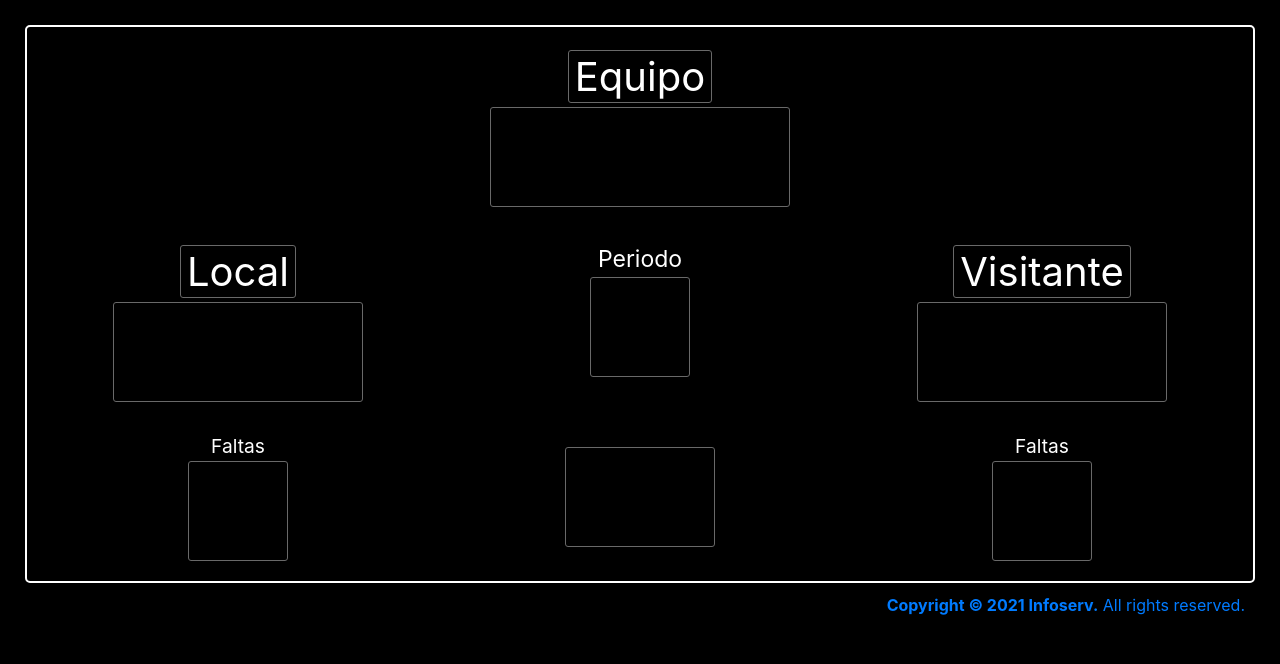
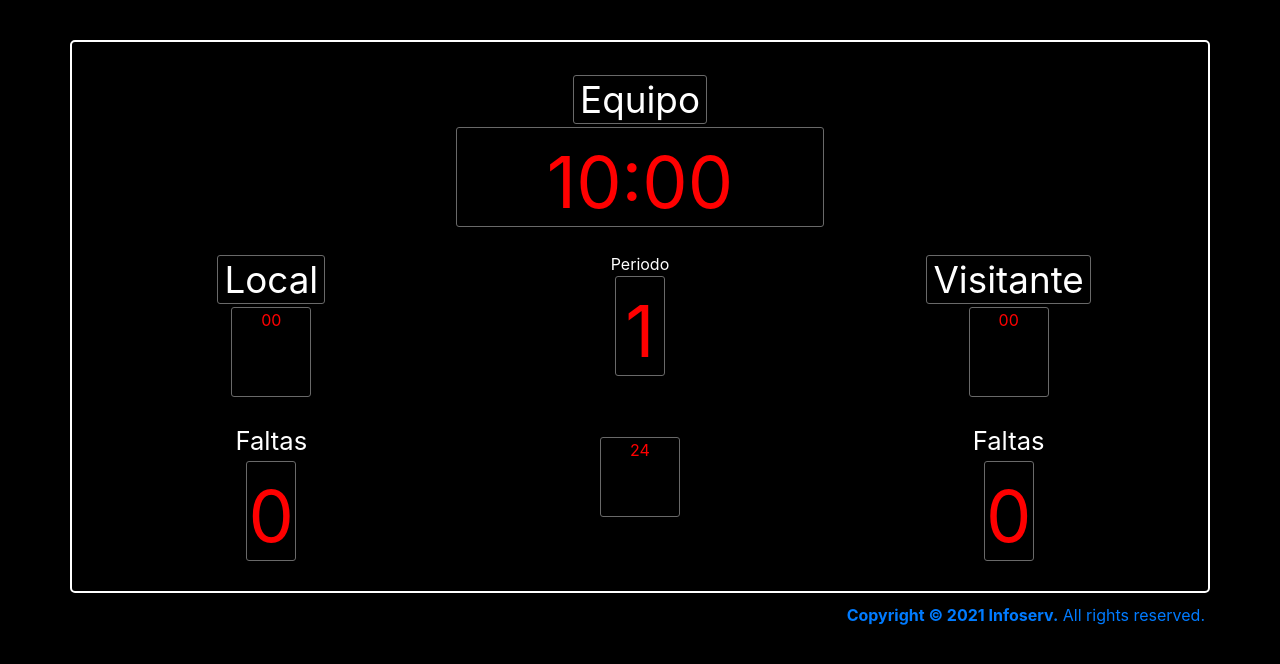
Before and after one commit to enzoM97/marcador, a Next.js app: page / in a window 1280 px wide. Shown: the top 664 px of the page. Built offline with nearby package versions, Linux system fonts and the light colour scheme.

Commit message:
layout improvement

```diff
--- a/components/Clock.jsx
+++ b/components/Clock.jsx
@@ -1,9 +1,16 @@
 import React from 'react'
+
+import { Row, Col } from 'react-bootstrap'
 
 const Clock = () => {
   return (
-    <div id="clock">
-    </div>
+    <Row>
+      <Col xs={8} sm={6} md={4} id="clock">
+        <span className="min">10</span>
+        <span className="colon">:</span>
+        <span className="sec">00</span>
+      </Col>
+    </Row>
   )
 }
 
--- a/components/Fouls.jsx
+++ b/components/Fouls.jsx
@@ -2,7 +2,7 @@ import React from 'react'
 
 const Fouls = () => {
   return (
-    <div className="fouls-input"></div>
+    <div className="fouls-input">0</div>
   )
 }
 
--- a/components/Main.jsx
+++ b/components/Main.jsx
@@ -9,8 +9,7 @@ import { Container, Row, Col } from 'react-bootstrap'
 
 const Main = () => {
   return (
-    <div id="main">
-      <Container fluid>
+    <Container id="main">
       <Row id="firstRow">
         <Col id="teamAndClock">
           <span className="input" role="textbox" contentEditable>Equipo</span>
@@ -18,34 +17,33 @@ const Main = () => {
         </Col>
       </Row>
       <Row id="secondRow">
-          <Col className="home">
+        <Col xs={4} className="home">
           <span className="input" role="textbox" contentEditable>Local</span>
           <Score />
         </Col>
-          <Col className="quarter">
+        <Col xs={4} className="quarter">
           <span className="quarter">Periodo</span>
           <Quarter />
         </Col>
-          <Col className="guest">
+        <Col xs={4} className="guest">
           <span className="input" role="textbox" contentEditable>Visitante</span>
           <Score />
         </Col>
       </Row>
       <Row id="thirdRow">
-          <Col className="fouls-home">
+        <Col xs={4} className="fouls-home">
           <span className="fouls-text">Faltas</span>
           <Fouls />
         </Col>
-          <Col className="shot-clock">
+        <Col xs={4} className="shot-clock">
           <ShotClock />
         </Col>
-          <Col className="fouls-guest">
+        <Col xs={4} className="fouls-guest">
           <span className="fouls-text">Faltas</span>
           <Fouls />
         </Col>
       </Row>
     </Container>
-    </div>
   )
 }
 
--- a/components/Quarter.jsx
+++ b/components/Quarter.jsx
@@ -2,7 +2,7 @@ import React from 'react'
 
 const Quarter = () => {
   return (
-    <div className="quarter-input"></div>
+    <div className="quarter-input">1</div>
   )
 }
 
--- a/components/Score.jsx
+++ b/components/Score.jsx
@@ -2,7 +2,7 @@ import React from 'react'
 
 const Score = () => {
   return (
-    <div className="score"></div>
+    <div className="score">00</div>
   )
 }
 
--- a/components/ShotClock.jsx
+++ b/components/ShotClock.jsx
@@ -2,7 +2,7 @@ import React from 'react'
 
 const ShotClock = () => {
   return (
-    <div id="shotClock"></div>
+    <div id="shotClock">24</div>
   )
 }
 
--- a/styles/globals.css
+++ b/styles/globals.css
@@ -17,20 +17,18 @@ a {
 }
 
 #__next {
-  width: 100%;
   background-color: #000;
-  color: #fff;
-  padding: 25px;
 }
+
 #main {
-  width: 100%;
-  height: 100%;
   border: 2px solid #fff;
   border-radius: 5px;
   background-color: #000;
-  margin: auto;
+  color: #fff;
+  margin-top: 40px;
+  padding: 30px;
 }
-#teamAndClock {
+#teamAndClock, .home, .quarter, .guest, .fouls-home, #shotClock, .fouls-guest {
   text-align: center;
 }
 .input, .textarea {
@@ -46,22 +44,28 @@ a {
   border: 1px solid rgb(105, 105, 105);
   border-radius: 3px;
 }
-.home, .guest {
+#clock span {
+  font-size: 4.5em;
+}
+#secondRow {
+  margin-top: 25px;
+}
+#thirdRow {
+  margin-top: 25px;
+}
+/*.home, .guest {
   margin-top: 15px;
 }
 .quarter {
   font-size: 1.0em;
   margin-top: 20px;
-}
-.home, .guest, .quarter {
-  text-align: center;
-}
-#firstRow .col {
+}*/
+/*#firstRow .col {
   padding: 10px;
 }
 #secondRow .col {
   padding: 10px;
-}
+}*/
 .score {
   height: 90px;
   width: 80px;
@@ -69,24 +73,16 @@ a {
   border: 1px solid rgb(105, 105, 105);
   border-radius: 3px;
 }
-#thirdRow {
-  margin-top: 10px;
-}
-#thirdRow .col {
-  padding: 10px;
-}
 .fouls-input, .quarter-input {
   margin: auto;
   border: 1px solid rgb(105, 105, 105);
   border-radius: 3px;
   width: 50px;
   height: 100px;
-}
-.fouls-home, .fouls-guest {
-  text-align: center;
+  font-size: 4.5em;
 }
 .fouls-text {
-  font-size: 1.2em;
+  font-size: 1.6em;
 }
 #shotClock {
   margin: auto;
@@ -96,14 +92,24 @@ a {
   width: 80px;
   height: 80px;
 }
-/*
- * footer
- */
+#clock, #shotClock, .fouls-input, .quarter-input, .score {
+  color: red;
+}
 #footer {
-  padding: 10px;
+  background-color: #000;
+  padding: 10px 75px 10px 50px;
   text-align: right;
 }
+
 @media (min-width: 576px) {
+  .input, .textarea {
+    border: 1px solid rgb(105, 105, 105);
+    border-radius: 3px;
+    font-size: 2.3em;
+    padding: 1px 6px;
+  }
+}
+/*@media (min-width: 576px) {
   #__next {
     width: 100%;
     background-color: #000;
@@ -134,10 +140,14 @@ a {
     margin: auto;
     border: 1px solid rgb(105, 105, 105);
     border-radius: 3px;
+    font-size: 4.5em;
   }
   .quarter {
     font-size: 1.2em;
     margin-top: 15px;
+  }
+  .quarter-input {
+    padding-top: -5px;
   }
   .home, .guest, .quarter {
     text-align: center;
@@ -168,11 +178,11 @@ a {
     width: 100px;
     height: 100px;
   }
-  .fouls-home, .fouls-guest {
+  .fouls-home, .fouls-guest, #shotClock {
     text-align: center;
   }
   .fouls-text {
-    font-size: 1.2em;
+    font-size: 1.3em;
   }
   #shotClock {
     margin: auto;
@@ -182,11 +192,8 @@ a {
     width: 150px;
     height: 100px;
   }
-  /*
-   * footer
-   */
   #footer {
     padding: 10px;
     text-align: right;
   }
-}
+}*/
```
Lines whose indentation alone changed are shown as unchanged.
